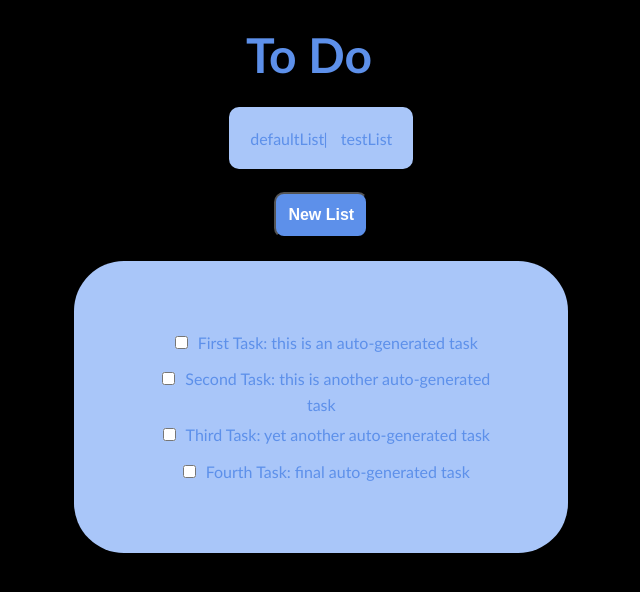
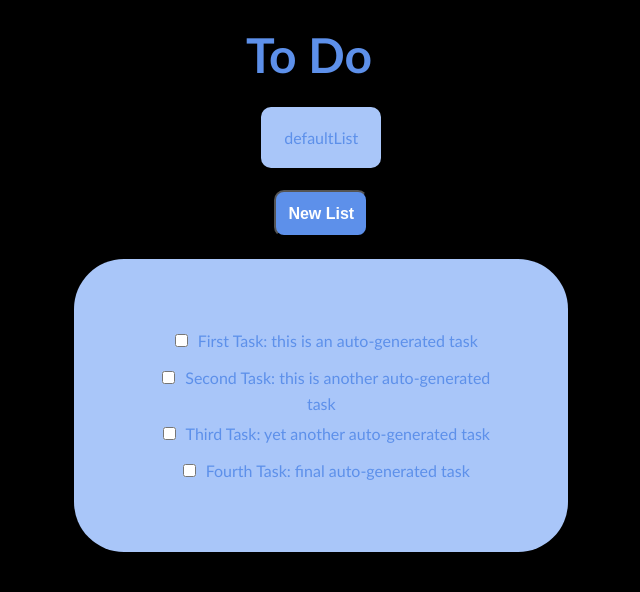
Before and after one commit to safal-t/odin-to-do-list, a website built with webpack: page src/template.html in a window 1280 px wide. Shown: the whole page, without its empty margins (331-971 px from the left). Built offline with nearby package versions, Linux system fonts and the light colour scheme.

Commit message:
style: adjust styling for initial setup

```diff
--- a/src/index.js
+++ b/src/index.js
@@ -8,7 +8,6 @@ import "./modules/dom/new-list-btn.js"
 
 
 const defaultList = createList("defaultList");
-const testList = createList("testList");
 
 
 createTask('First Task', defaultList, 'this is an auto-generated task', '00/00/00', 'medium');
@@ -17,6 +16,5 @@ createTask('Third Task', defaultList, 'yet another auto-generated task', '02/02/
 createTask('Fourth Task', defaultList, 'final auto-generated task', '03/03/03', 'medium');
 
 displayList(defaultList);
-displayList(testList);
 
 displayOptions();
--- a/src/styles.css
+++ b/src/styles.css
@@ -70,5 +70,5 @@ input {
 
 .list-option-container {
     padding: 10px;
-    width: 80px;
+    width: 100px;
 }
```
